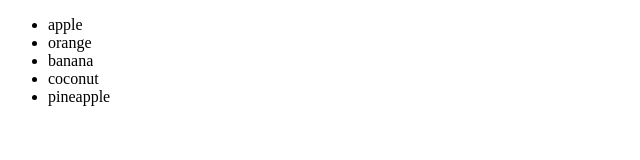
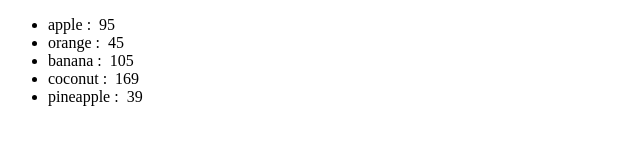
Before and after one commit to sami-bouguettaya/learning-react, a React (Vite) app in the folder my-react-app/: page / in a window 1280 px wide. Shown: the top 160 px of the page, without its empty margins (0-640 px from the left). Built offline with nearby package versions, Linux system fonts and the light colour scheme.

Commit message:
render a list of object

```diff
--- a/my-react-app/src/List.jsx
+++ b/my-react-app/src/List.jsx
@@ -1,9 +1,18 @@
 
 function List(){
 
-    const fruits =["apple","orange" ,"banana" , "coconut" , "pineapple"];
+    const fruits =[{id : 1, name : "apple" , calories : 95},
+        {id : 2,name : "orange", calories : 45},
+        {id : 3,name : "banana", calories : 105},
+        {id : 4,name : "coconut", calories : 169},
+        {id : 5,name : "pineapple", calories : 39}];
 
-    const listItems = fruits.map(fruits => <li> {fruits} </li>);
+        const listItems = fruits.map(fruits => <li key = {fruits.id}>  {/* id for the error of key */}
+
+            {fruits.name} : &nbsp;
+            {fruits.calories}
+             </li>);
+
     return(<ul>{listItems}</ul>);
 }
 
```
